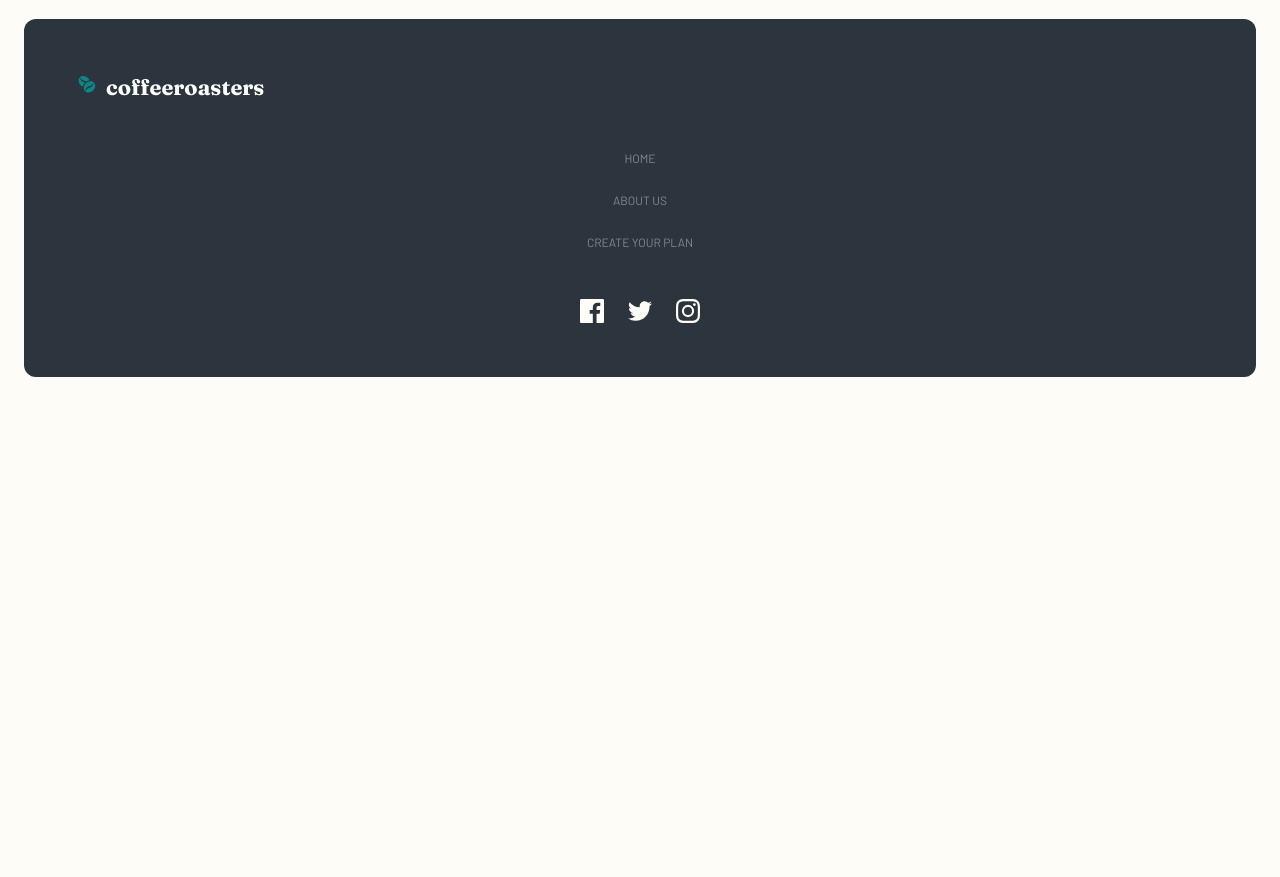
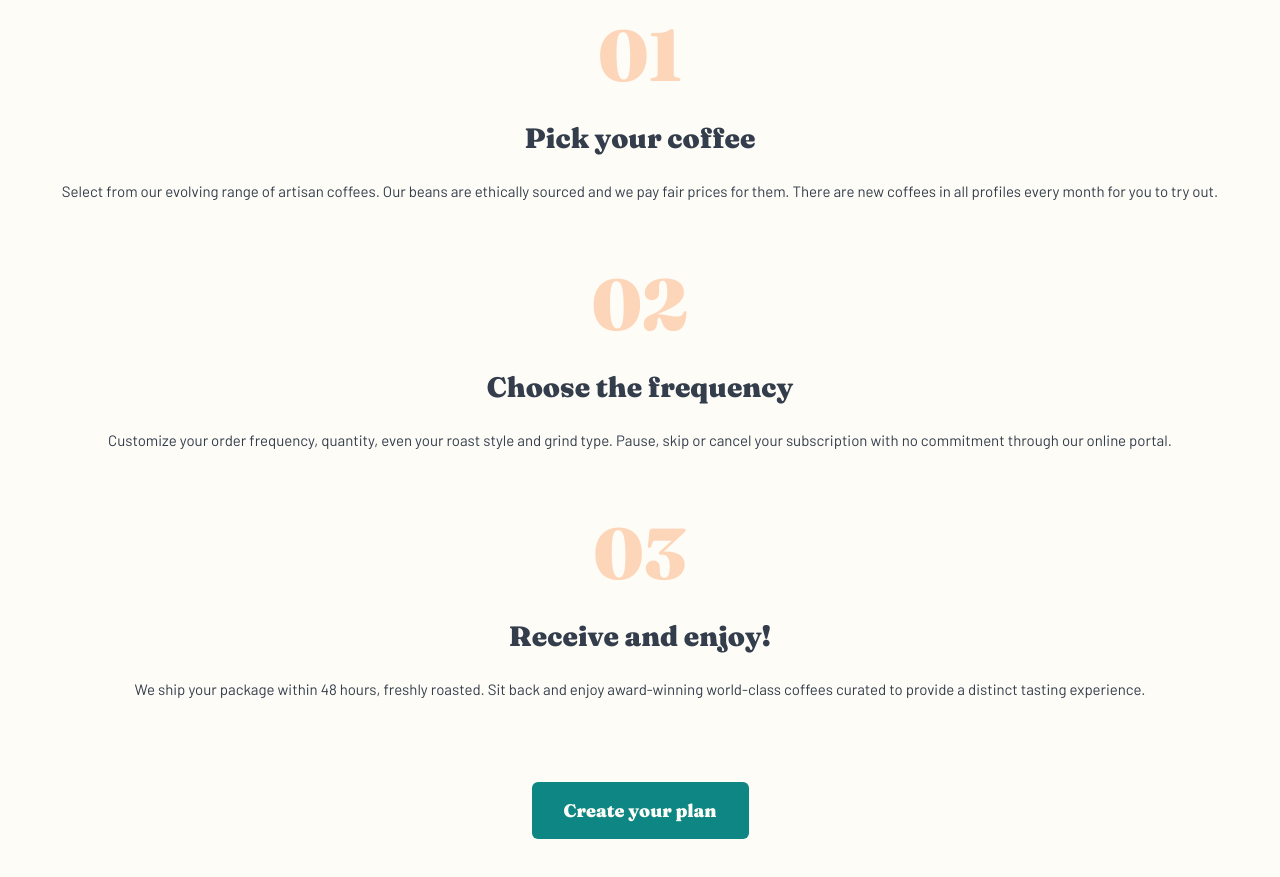
Before and after one commit to brdCoreShadow/coffee_roaster_site, a React (Vite) app: page / in a window 1280 px wide. Shown: the part 3560-4437 px from the top of the page. Before the commit the page ends 4009 px from the top, so only its background shows below. Built offline with nearby package versions, Linux system fonts and the light colour scheme.

Commit message:
made how it works and home page

```diff
--- /dev/null
+++ b/src/components/CreatePlanBtn/CreataPlanBtn.tsx
@@ -0,0 +1,9 @@
+import * as SC from "./CreatePlanBtnStyled"
+
+const CreatePlanBtn:React.FC = () => {
+    return (
+        <SC.BtnStyled href="/subscribe">Create your plan</SC.BtnStyled>
+     );
+}
+
+export default CreatePlanBtn;
--- /dev/null
+++ b/src/components/CreatePlanBtn/CreatePlanBtnStyled.ts
@@ -0,0 +1,21 @@
+import styled from "@emotion/styled";
+
+export const BtnStyled = styled.a`
+  display: inline-block;
+  width: 217px;
+
+  padding-top: 16px;
+  padding-bottom: 16px;
+
+  text-align: center;
+
+  font-size: 18px;
+  line-height: 1.39;
+  font-weight: 900;
+
+  color: #fefcf7;
+
+  background-color: #0e8784;
+
+  border-radius: 6px;
+`;
--- a/src/components/Home/Hero/Hero.tsx
+++ b/src/components/Home/Hero/Hero.tsx
@@ -1,3 +1,4 @@
+import CreatePlanBtn from "@/components/CreatePlanBtn/CreataPlanBtn";
 import * as SC from "./HeroStyled";
 
 const Hero: React.FC = () => {
@@ -9,7 +10,7 @@ const Hero: React.FC = () => {
         curated artisan coffees from our best roasters delivered directly to
         your door, at your schedule.
       </p>
-      <a href="/subscribe">Create your plan</a>
+      <CreatePlanBtn/>
     </SC.HeroCon>
   );
 };
--- /dev/null
+++ b/src/components/Home/HowItWorks/HowItWorks.tsx
@@ -0,0 +1,43 @@
+import * as SC from "./HowItWorksStyled"
+
+import CreatePlanBtn from "@/components/CreatePlanBtn/CreataPlanBtn";
+
+const HowItWorks:React.FC = () => {
+  return (
+    <SC.MainCon>
+      <h3>How it works</h3>
+      <SC.List>
+        <li>
+          <h4>01</h4>
+          <h5>Pick your coffee</h5>
+          <p>
+            Select from our evolving range of artisan coffees. Our beans are
+            ethically sourced and we pay fair prices for them. There are new
+            coffees in all profiles every month for you to try out.
+          </p>
+        </li>
+        <li>
+          <h4>02</h4>
+          <h5>Choose the frequency</h5>
+          <p>
+            Customize your order frequency, quantity, even your roast style and
+            grind type. Pause, skip or cancel your subscription with no
+            commitment through our online portal.
+          </p>
+        </li>
+        <li>
+          <h4>03</h4>
+          <h5>Receive and enjoy!</h5>
+          <p>
+            We ship your package within 48 hours, freshly roasted. Sit back and
+            enjoy award-winning world-class coffees curated to provide a
+            distinct tasting experience.
+          </p>
+        </li>
+      </SC.List>
+      <CreatePlanBtn/>
+    </SC.MainCon>
+  );
+};
+
+export default HowItWorks;
--- /dev/null
+++ b/src/components/Home/HowItWorks/HowItWorksStyled.ts
@@ -0,0 +1,53 @@
+import styled from "@emotion/styled";
+
+export const MainCon = styled.div`
+  margin-bottom: 120px;
+
+  text-align: center;
+
+  & > h3 {
+    margin-bottom: 80px;
+
+    font-size: 24px;
+    line-height: 1.33;
+    font-weight: 900;
+
+    color: #83888f;
+  }
+`;
+
+export const List = styled.ul`
+  margin-bottom: 80px;
+
+  & > li {
+    &:not(:last-of-type) {
+      margin-bottom: 56px;
+    }
+
+    & > h4 {
+      margin-bottom: 24px;
+
+      font-size: 72px;
+      font-weight: 900;
+
+      color: #fdd6ba;
+    }
+
+    & > h5{
+        margin-bottom: 24px;
+
+        font-size: 28px;
+        line-height: 1.14;
+        font-weight: 900;
+
+        color: #333D4B;
+    }
+
+    & > p{
+        font-size: 15px;
+        line-height: 1.67;
+
+        color: #333D4B;
+    }
+  }
+`;
--- a/src/pages/HomePage/HomePage.tsx
+++ b/src/pages/HomePage/HomePage.tsx
@@ -3,6 +3,7 @@ import * as SC from "./HomePageStyled";
 import Hero from "@/components/Home/Hero/Hero";
 import Collection from "@/components/Home/Collection/Collection";
 import Pros from "@/components/Home/Pros/Pros";
+import HowItWorks from "@/components/Home/HowItWorks/HowItWorks";
 
 const HomePage: React.FC = () => {
   return (
@@ -10,6 +11,7 @@ const HomePage: React.FC = () => {
       <Hero />
       <Collection />
       <Pros />
+      <HowItWorks/>
     </SC.HomePageStyled>
   );
 };
```
